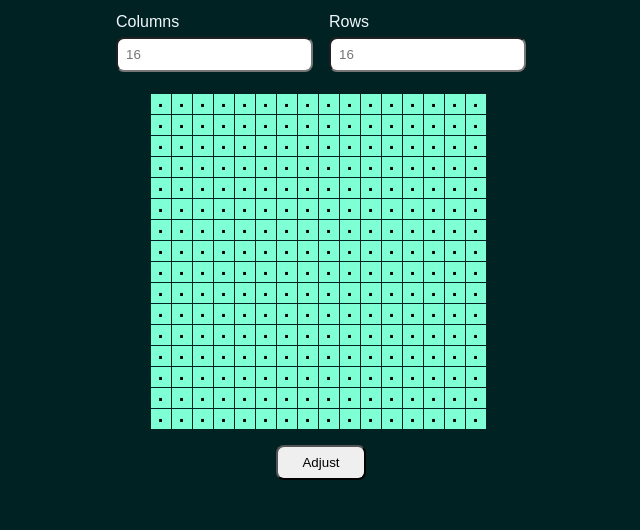
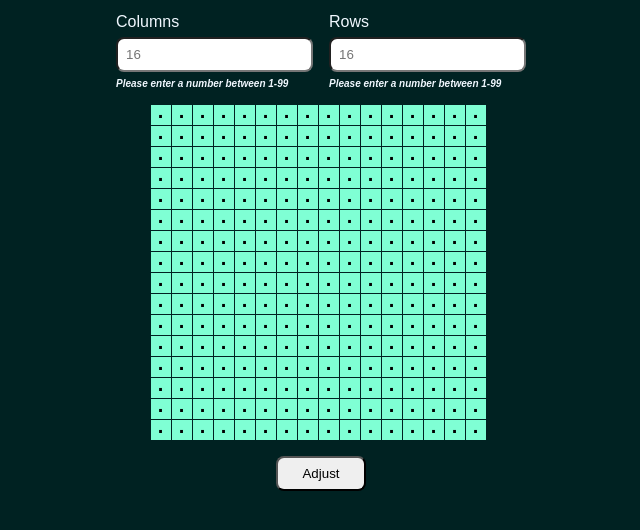
Before and after one commit to katakatari/odin-p03-etch-a-sketch, a plain HTML site: page index.html in a window 1280 px wide. Shown: the part 80-610 px from the top of the page, without its empty margins (319-959 px from the left). Drawn offline with Linux system fonts and the light colour scheme.

Commit message:
feat: input description

```diff
--- a/index.html
+++ b/index.html
@@ -17,12 +17,12 @@
       <div class="container">
         <label for="cols">Columns</label>
         <input type="text" name="cols" placeholder="16">
-        <p class="default-value"></p>
+        <p class="default-value">Please enter a number between 1-99</p>
       </div>
       <div class="container">
         <label for="rows">Rows</label>
         <input type="text" name="rows" placeholder="16">
-        <p class="default-value"></p>
+        <p class="default-value">Please enter a number between 1-99</p>
       </div>
     </div>
 
--- a/styles.css
+++ b/styles.css
@@ -61,7 +61,12 @@ input {
   display: flex;
   flex-direction: column;
   gap: 6px;
+}
 
+.input-grid .container .default-value {
+  font-size: 10px;
+  font-style: italic;
+  font-weight: 600;
 }
 
 button {
```
